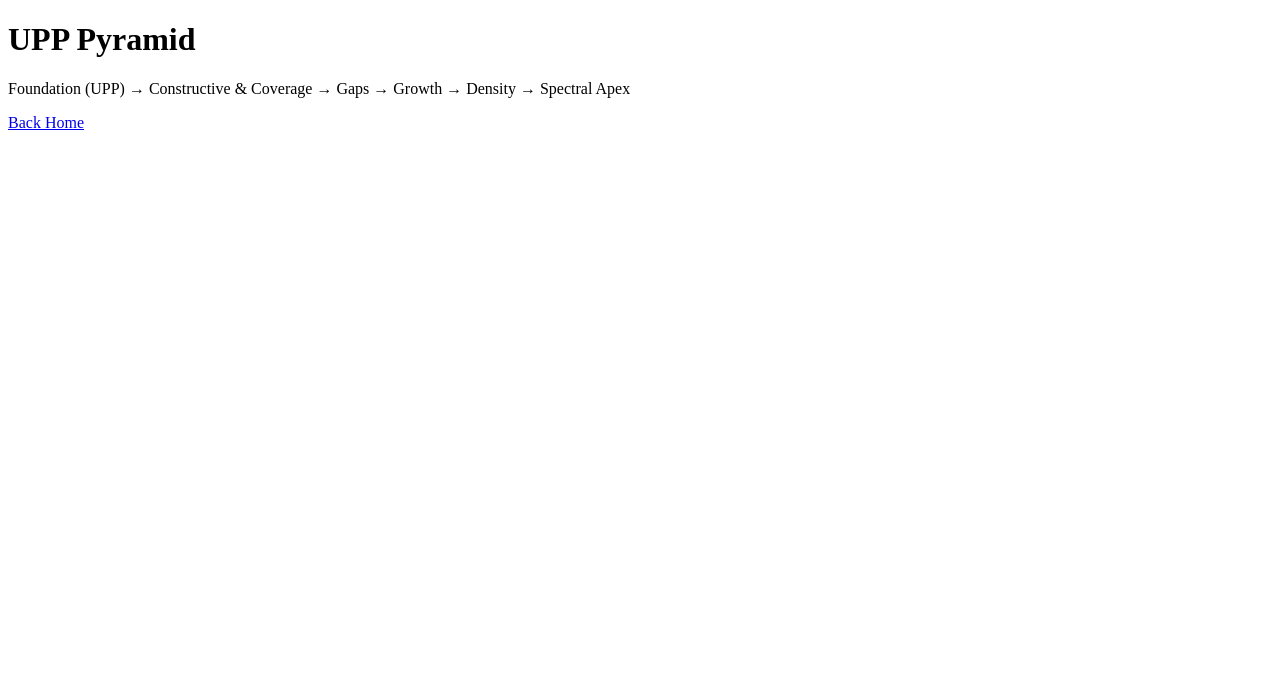
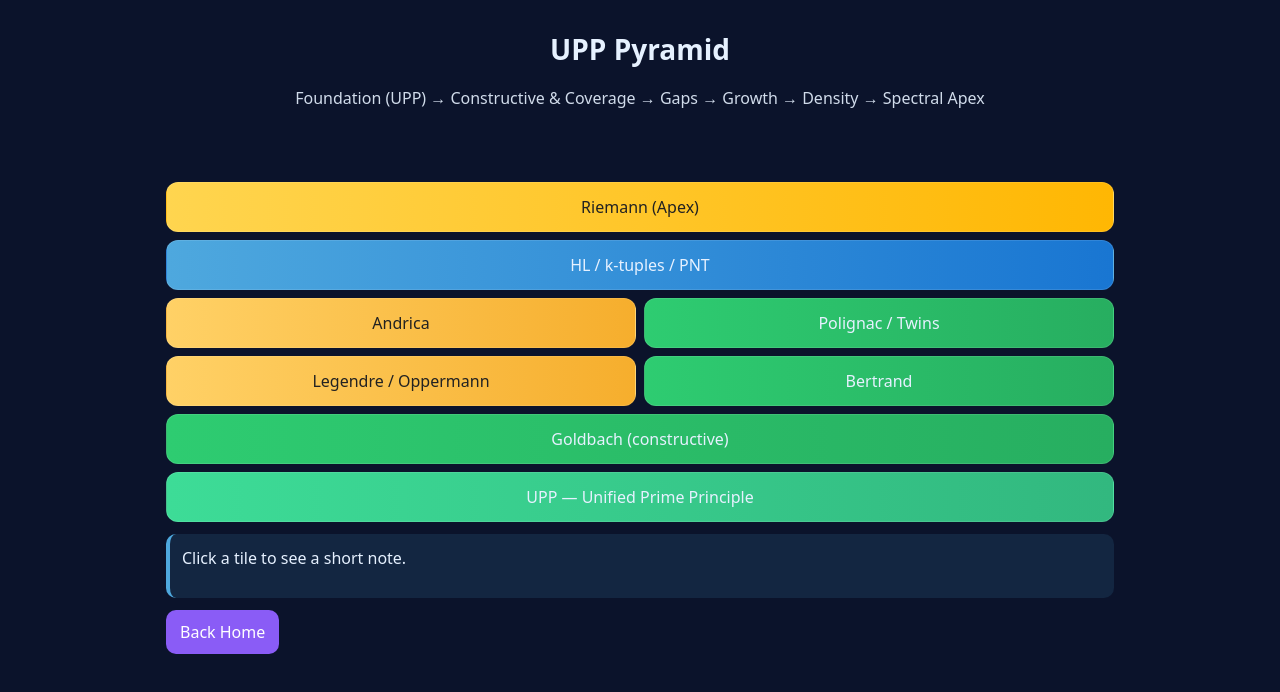
Before and after one commit to B43797/upe-conjecture-web-, a plain HTML site: page pyramid.html in a window 1280 px wide. Drawn offline with Linux system fonts and the light colour scheme; no server answers.

Commit message:
Update pyramid.html

```diff
--- a/pyramid.html
+++ b/pyramid.html
@@ -4,7 +4,32 @@
   <meta charset="utf-8">
   <title>UPP Pyramid — UPE Conjecture Web</title>
   <meta name="viewport" content="width=device-width, initial-scale=1">
-  <link rel="stylesheet" href="styles.css">
+  <style>
+    :root{
+      --bg:#0b132b; --fg:#e6f1ff; --card:#1c2541;
+      --green:#3ddc97; --yellow:#ffd166; --blue:#4ea8de; --gold:#ffd54f;
+    }
+    *{box-sizing:border-box}
+    body{margin:0;font:16px/1.5 system-ui;background:var(--bg);color:var(--fg)}
+    .top{padding:28px 16px;text-align:center}
+    .top h1{margin:0 0 8px;font-size:28px}
+    .tag{opacity:.9}
+    .container{max-width:980px;margin:0 auto;padding:16px}
+    .pyramid{display:grid;gap:8px;margin:12px 0}
+    .row{display:grid;gap:8px}
+    .tile{padding:12px;border-radius:12px;text-align:center;cursor:pointer;
+      background:rgba(255,255,255,.06);border:1px solid rgba(255,255,255,.1)}
+    .tile.upp{background:linear-gradient(90deg,#3ddc97,#32b87f)}
+    .tile.green{background:linear-gradient(90deg,#2ecc71,#27ae60)}
+    .tile.yellow{background:linear-gradient(90deg,#ffd166,#f6ae2d);color:#222}
+    .tile.blue{background:linear-gradient(90deg,#4ea8de,#1976d2)}
+    .tile.gold{background:linear-gradient(90deg,#ffd54f,#ffb703);color:#222}
+    .info{margin-top:12px;padding:12px;border-left:4px solid #4ea8de;
+      background:rgba(78,168,222,.12);border-radius:10px;min-height:64px}
+    .cta{margin-top:12px}
+    .btn{display:inline-block;padding:10px 14px;border-radius:10px;
+      background:#8a5cf6;color:#fff;text-decoration:none}
+  </style>
 </head>
 <body>
 <header class="top">
@@ -14,13 +39,60 @@
 
 <main class="container">
   <div id="pyramid" class="pyramid"></div>
-  <div id="info" class="info"></div>
+  <div id="info" class="info">Click a tile to see a short note.</div>
   <div class="cta"><a class="btn" href="index.html">Back Home</a></div>
 </main>
 
-<script src="app.js"></script>
 <script>
-  renderPyramid('pyramid','info');
+  const data = [
+    [
+      { label: "Riemann (Apex)", cls: "gold",
+        tip: "Oscillatory correspondence: normalized small-offset fluctuations align with imaginary parts γ of ζ(s) zeros." }
+    ],
+    [
+      { label: "HL / k-tuples / PNT", cls: "blue",
+        tip: "Density frameworks: UPP provides the existence floor; HL gives abundance; PNT gives the scale π(x) ~ x/log x." }
+    ],
+    [
+      { label: "Andrica", cls: "yellow",
+        tip: "Sustained small gaps suppress large jumps of √p: heuristic enforcement of √p_{k+1} − √p_k < 1." },
+      { label: "Polignac / Twins", cls: "green",
+        tip: "Non-vanishing mass for each small t ⇒ all even gaps recur; t=1 yields twins (Δ=2) infinitely often." }
+    ],
+    [
+      { label: "Legendre / Oppermann", cls: "yellow",
+        tip: "Two-sided coverage near squares; deserts near n² excluded by UPP small-offset density." },
+      { label: "Bertrand", cls: "green",
+        tip: "From constructive Goldbach pair, q = x + t > x gives a prime in (x, 2x)." }
+    ],
+    [
+      { label: "Goldbach (constructive)", cls: "green",
+        tip: "Minimal symmetric pair (p, q) around x = E/2 with t on the Cramér scale." }
+    ],
+    [
+      { label: "UPP — Unified Prime Principle", cls: "upp",
+        tip: "Foundational law: f(E) = t/(log E)^2 stabilizes with non-vanishing small-t mass; provides mechanism and scale." }
+    ]
+  ];
+
+  function tile(node){
+    const d = document.createElement('div');
+    d.className = 'tile ' + node.cls;
+    d.textContent = node.label;
+    d.onclick = () => {
+      document.getElementById('info').innerHTML = `<b>${node.label}</b><br>${node.tip}`;
+    };
+    return d;
+  }
+
+  const host = document.getElementById('pyramid');
+  data.forEach(row => {
+    const r = document.createElement('div');
+    r.className = 'row';
+    r.style.gridTemplateColumns = `repeat(${row.length}, 1fr)`;
+    row.forEach(n => r.appendChild(tile(n)));
+    host.appendChild(r);
+  });
 </script>
 </body>
 </html>
```
